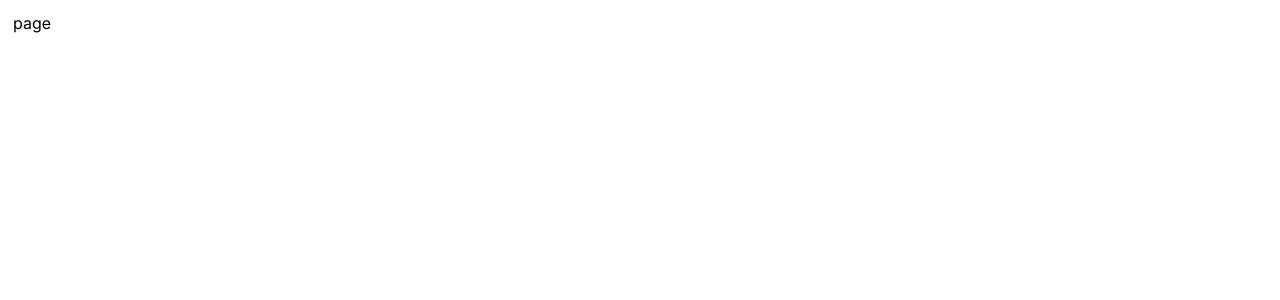
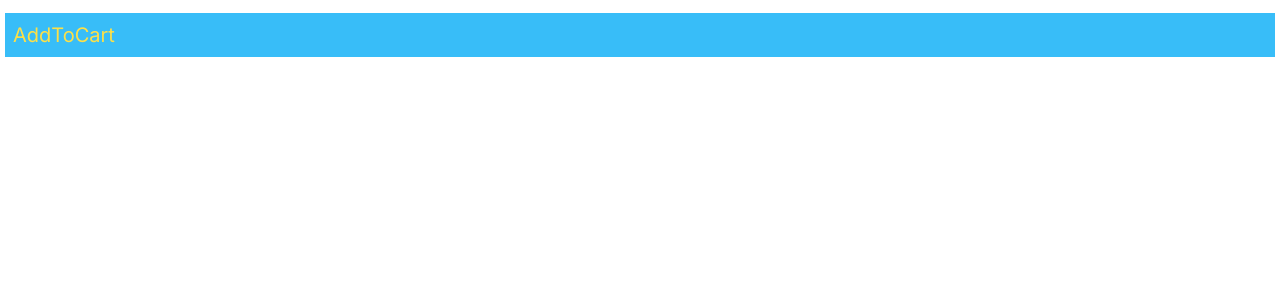
Before and after one commit to Prathamesh-chougale-17/first-next-project, a Next.js app: page /users in a window 1280 px wide. Shown: the top 300 px of the page. Built offline with nearby package versions, Linux system fonts and the light colour scheme.

Commit message:
saving the work of tailwind

```diff
--- /dev/null
+++ b/app/components/addtocard/AddToCard.module.css
@@ -0,0 +1,4 @@
+.card{
+    padding: 20px;
+    border: 1px solid #d80a0a;
+}
--- /dev/null
+++ b/app/components/addtocard/AddToCart.tsx
@@ -0,0 +1,8 @@
+import React from "react";
+// import styles from "./AddToCard.module.css";
+const AddToCart = () => {
+  //   return <div className={styles.card}>AddToCart</div>;
+  return <div>AddToCart</div>;
+};
+
+export default AddToCart;
--- a/app/globals.css
+++ b/app/globals.css
@@ -1,3 +1,7 @@
+@tailwind base;
+@tailwind components;
+@tailwind utilities;
+
 body{
   padding: 5px;
 }
--- a/app/page.tsx
+++ b/app/page.tsx
@@ -4,14 +4,21 @@ interface User {
 }
 
 const page = async () => {
-  const res = await fetch("https://jsonplaceholder.typicode.com/posts");
+  const res = await fetch("https://jsonplaceholder.typicode.com/posts", {
+    //cache: "no-store", //This is to prevent caching and always fetch the latest data and mostly used when data is dynamic
+    next: { revalidate: 10 }, //This is to revalidate the data after 10 seconds
+    //caching memory is only valid for fetch function and not for axios and any other library
+  }); //when we render fetch function the default caching is stored in memory and when we refresh the page the data is fetched from memory and not from server which lead to not getting the latest data so disable the caching when data is dyanmic
   const data: User[] = await res.json();
   return (
-    <ul>
-      {data.map((user) => (
-        <li key={user.id}>{user.title}</li>
-      ))}
-    </ul>
+    <>
+      <p>{new Date().toLocaleTimeString()}</p>
+      <ul>
+        {data.map((user) => (
+          <li key={user.id}>{user.title}</li>
+        ))}
+      </ul>
+    </>
   );
 };
 
--- a/app/users/page.tsx
+++ b/app/users/page.tsx
@@ -1,5 +1,12 @@
+import React from "react";
+import AddToCart from "../components/addtocard/AddToCart";
+
 const page = () => {
-  return <div id="user-div">page</div>;
+  return (
+    <div className="p-2 my-2 bg-sky-400 text-xl text-yellow-300 hover:bg-sky-700">
+      <AddToCart />
+    </div>
+  );
 };
 
 export default page;
--- a/package.json
+++ b/package.json
@@ -15,7 +15,7 @@
     "autoprefixer": "10.4.16",
     "eslint": "8.50.0",
     "eslint-config-next": "13.5.2",
-    "next": "13.5.2",
+    "next": "^13.5.2",
     "postcss": "8.4.30",
     "react": "18.2.0",
     "react-dom": "18.2.0",
```
Also changed, not shown: 1 other file (tests, documents, lock files or other folders).
